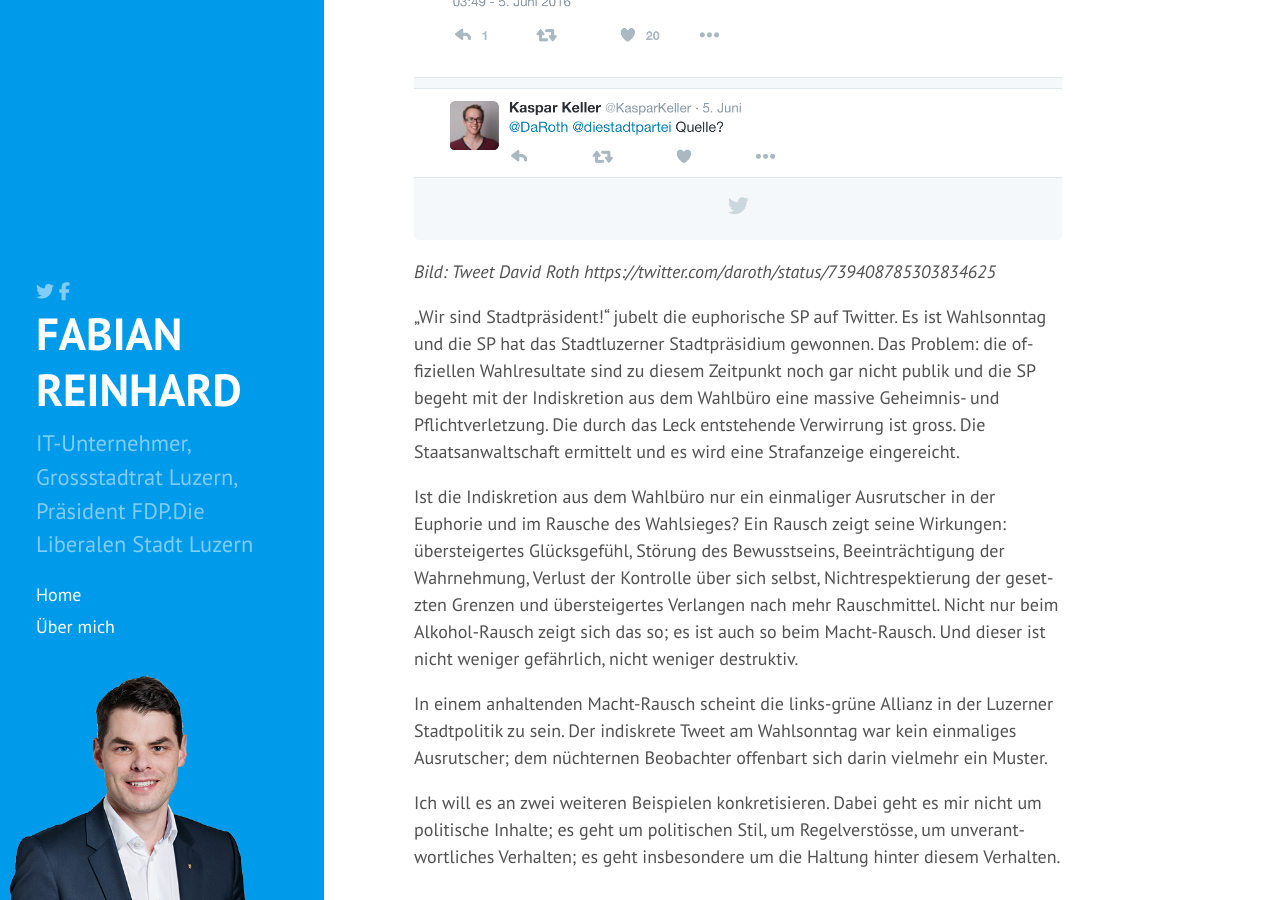
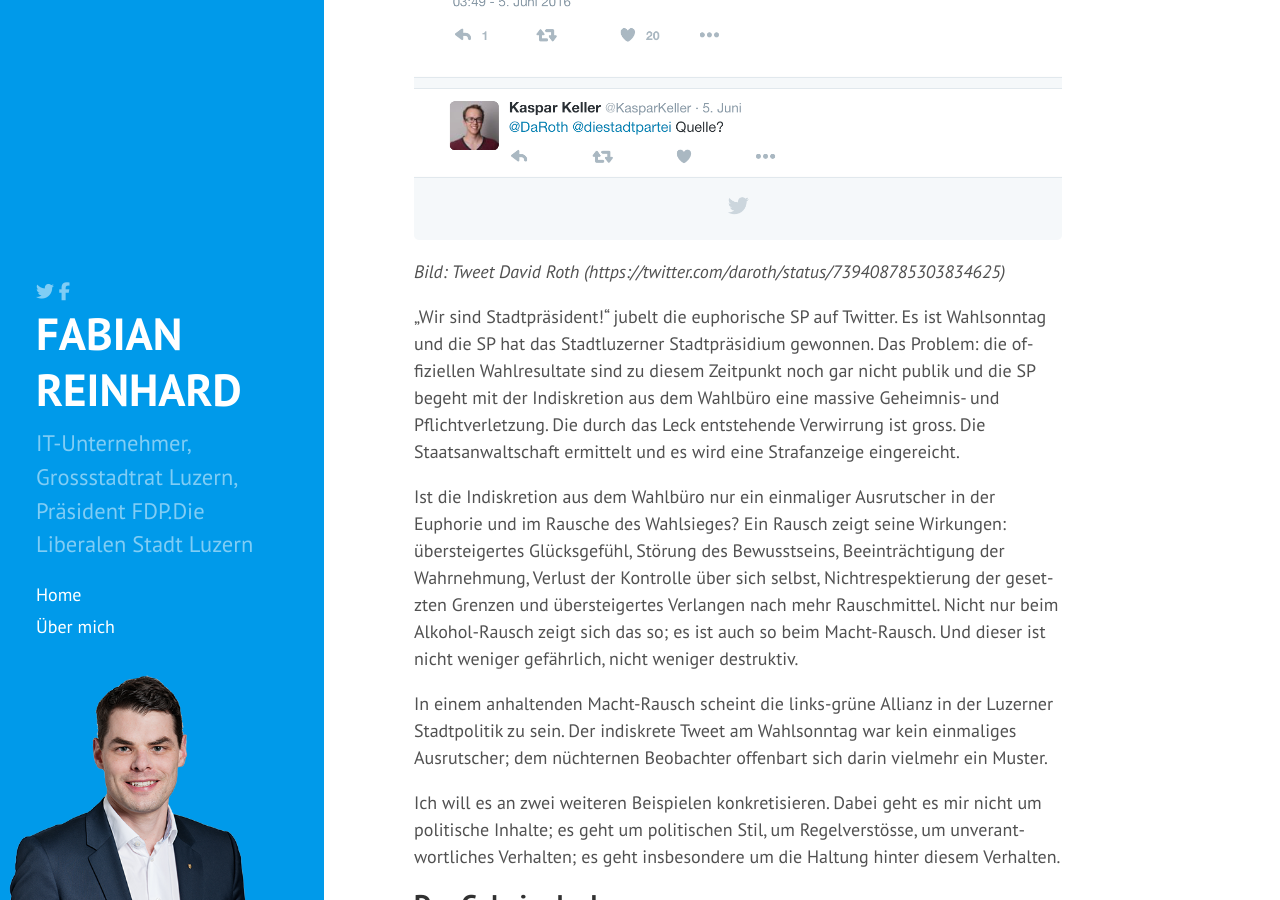
Before and after one commit to freinhard/freinhard.github.io, a Jekyll site: the page built from _posts/2016-12-30-machtrausch.md, in a window 1280 px wide and 900 px high, scrolled down 368 px. Built offline with Jekyll 4.4.1, drawn with Linux system fonts in a browser that asks for light colours; nearby versions of some CDN libraries; comment, search, counter and statistics services are not loaded.

Commit message:
Untertitel

```diff
--- a/_posts/2016-12-30-machtrausch.md
+++ b/_posts/2016-12-30-machtrausch.md
@@ -4,7 +4,7 @@
 ---
 
 ![Tweet Roth]({{ site.url }}/public/assets/Tweet-Roth.png)
-*Bild: Tweet David Roth https://twitter.com/daroth/status/739408785303834625*
+*Bild: Tweet David Roth (https://twitter.com/daroth/status/739408785303834625)*
 
 „Wir sind Stadtpräsident!“ jubelt die euphorische SP auf Twitter. Es ist Wahlsonntag und die SP hat das Stadtluzerner Stadtpräsidium gewonnen. Das Problem: die offiziellen Wahlresultate sind zu diesem Zeitpunkt noch gar nicht publik und die SP begeht mit der Indiskretion aus dem Wahlbüro eine massive Geheimnis- und Pflichtverletzung. Die durch das Leck entstehende Verwirrung ist gross. Die Staatsanwaltschaft ermittelt und es wird eine Strafanzeige eingereicht.
 
@@ -14,10 +14,10 @@
 
 Ich will es an zwei weiteren Beispielen konkretisieren. Dabei geht es mir nicht um politische Inhalte; es geht um politischen Stil, um Regelverstösse, um unverantwortliches Verhalten; es geht insbesondere um die Haltung hinter diesem Verhalten.
 
-# Der Geheimdeal
+## Der Geheimdeal
 Im Vorfeld des zweiten Wahlganges des Stadtrates schliessen die SP und die grünliberale Kandidatin einen geheimen Wahlpakt. (Ungefähr so: Wir unterstützen dich bei der Wahl, wenn du uns gegenüber bestimmte Zugeständnisse machst.) Ein Geheimdeal, der die Unabhängigkeit eines Behörde-Mitgliedes einschränkt, verstösst gegen das geltende Recht. Dieses verbietet einem Exekutivmitglied, seine Entscheidungen von Instruktionen bestimmen zu lassen. Erst nach massivem Druck der liberalen Partei und der Medien macht die SP den Inhalt des Geheimdeals ─ zumindest teilweise ─ öffentlich. Das Original der schriftlichen Vereinbarung bekommt die Öffentlichkeit nie zu Gesicht und weiss damit bis heute nicht, wo überall die GLP am Gängelband der SP ist.
 
-# Der Hinterhalt im Musegg Parking
+## Der Hinterhalt im Musegg Parking
 Links-Grün ist gegen ein Parkhaus Musegg. Es ist das gute Recht jeder Partei, sich gegen etwas, auch gegen ein Parkhaus zu stellen und sich im politischen Verfahren ─ den Spielregeln entsprechend ─ einzubringen. Doch nun ist Links-Grün zu einer Mehrheit im Stadtrat geworden und hat keine Hemmung, seine Position mit einem politischen Handstreich aus dem Hinterhalt durchzusetzen. Man versenkt ein allenfalls sinnvolles Parkhausprojekt, bevor dieses vorgestellt, diskutiert und beurteilt werden kann und verunmöglicht damit, dass das Volk zu gegebener Zeit darüber entscheiden kann. Man reicht ein dringliches Postulat ein, obwohl nach dem Geschäftsreglement des Grossen Stadtrates die Gründe für die Dringlichkeit eindeutig nicht gegeben sind. Die links-grüne Allianz im Grossen Stadtrat überweist mit einer knappen Mehrheit das Postulat dennoch als dringlich an den Stadtrat und dieser nimmt es entgegen. Damit wird der demokratische Entscheidungsprozess in unzulässiger Weise abgewürgt. Und gegenüber den privaten Investoren verstösst man gegen den Grundsatz von Treu und Glauben.
 
 Zusammen mit der gegängelten GLP haben Grüne und Sozialdemokraten im Luzerner Stadtparlament eine Mehrheit. Wer vom Volk einer Stadt politische Macht auf Zeit anvertraut bekommt, soll etwas machen, etwas gestalten. Das ist gut und richtig so, wenn dies im Interesse der Stadt geschieht. Wer sich aber über die (eigenen) Regeln (Geschäftsordnung des Grossen Stadtrates) hinwegsetzt, um auf diesem Weg politische Ziele durchzusetzen, missbraucht seine Macht. Wer Macht gerochen hat, läuft Gefahr, übermütig zu werden. Wer dem Macht-Rausch verfällt, setzt sich über die demokratischen Spielregeln hinweg.
```
